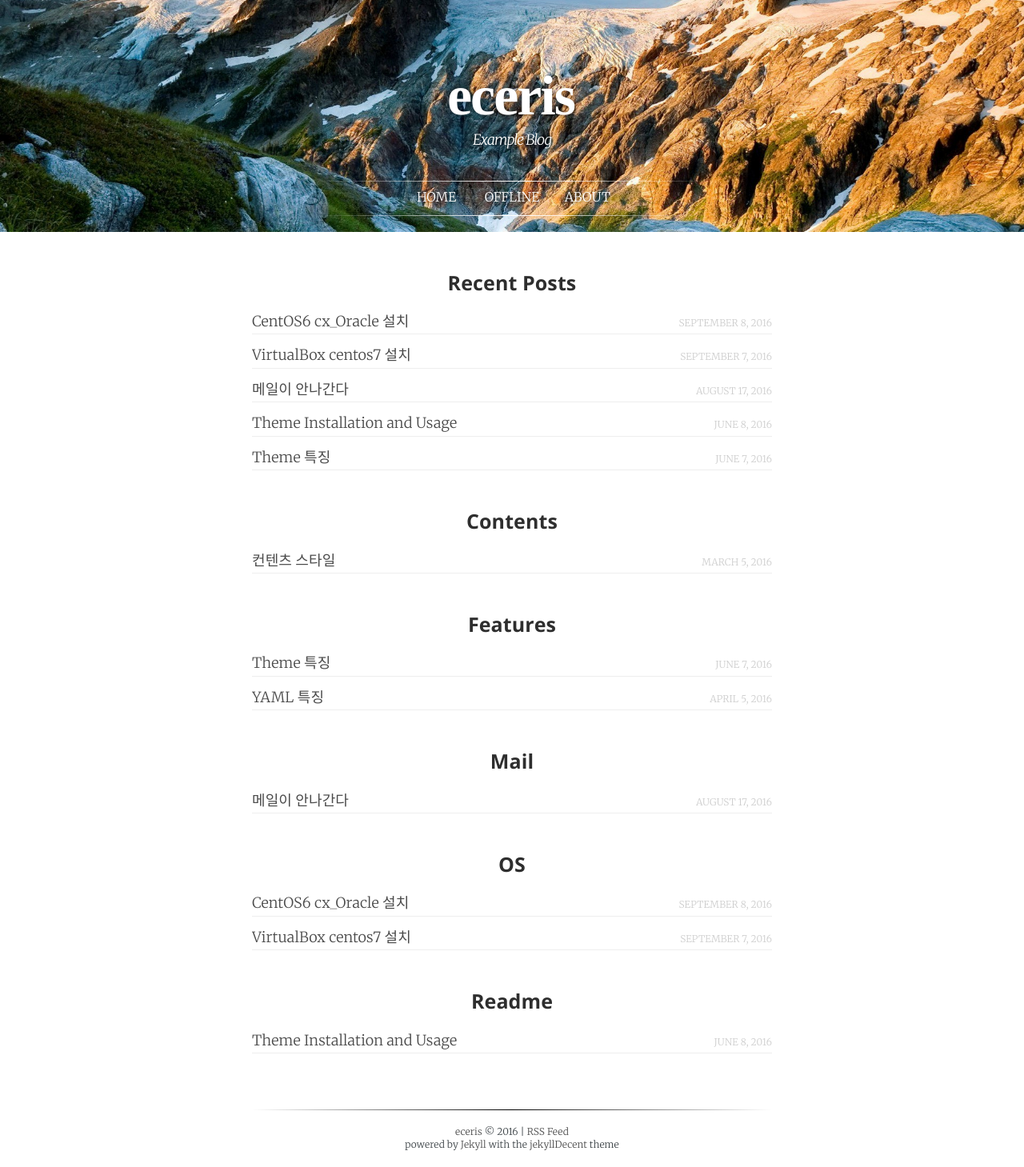
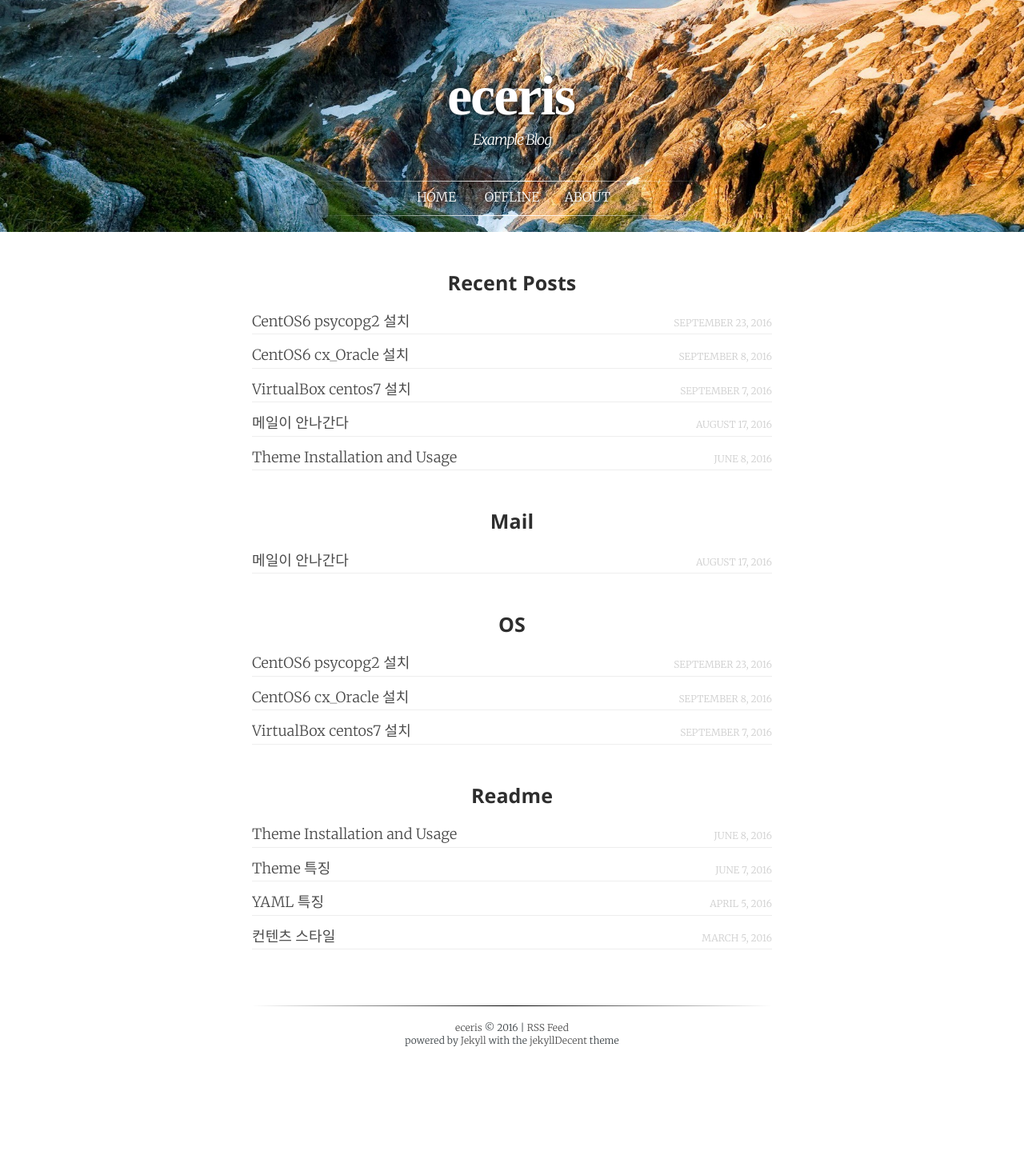
Before and after one commit to eceris/eceris.github.io, a Jekyll site: the page built from index.html, in a window 1280 px wide. Shown: the whole page at 80% size. Built offline with Jekyll 4.4.1, drawn with Linux system fonts in a browser that asks for light colours; some web fonts are replaced; after the commit the page ends 1329 px from its top, so only the background shows below that.

Commit message:
psycopg2 installation

```diff
--- a/_posts/2016-03-05-Content.md
+++ b/_posts/2016-03-05-Content.md
@@ -2,7 +2,7 @@
 layout:            post
 title:             "포스트의 컨텐츠 스타일 표현"
 menutitle:         "컨텐츠 스타일"
-category:          Contents
+category:          Readme
 author:            eceris
 tags:              Jekyll 컨텐츠 데모
 ---
--- a/_posts/2016-04-06-YAML-Features.md
+++ b/_posts/2016-04-06-YAML-Features.md
@@ -4,7 +4,7 @@ title:             "YAML 커스텀 특징"
 menutitle:         "YAML 특징"
 date:              2016-04-06 00:40:00 +0300
 tags:              Jekyll YAML 특징 설명
-category:          Features
+category:          Readme
 author:            eceris
 cover:             /assets/mountain-alternative-cover.jpg
 published:         true
--- a/_posts/2016-05-07-Features.md
+++ b/_posts/2016-05-07-Features.md
@@ -3,7 +3,7 @@ layout:            post
 title:             "Theme 특징"
 date:              2016-06-07 13:10:00 +0300
 tags:              Jekyll Theme GitHub 설치
-category:          Features
+category:          Readme
 author:            eceris
 ---
 이번 섹션에서 소개하는 feature들은 해당 template을 위한 것들입니다. 다른 feature들은 [kramdown documentation](http://kramdown.gettalong.org/syntax.html) 에서 찾을 수 있습니다.
```
Also changed, not shown: _posts/2016-09-23-CentOS6 psycopg2 설치.md (added, +34 -0 lines).
